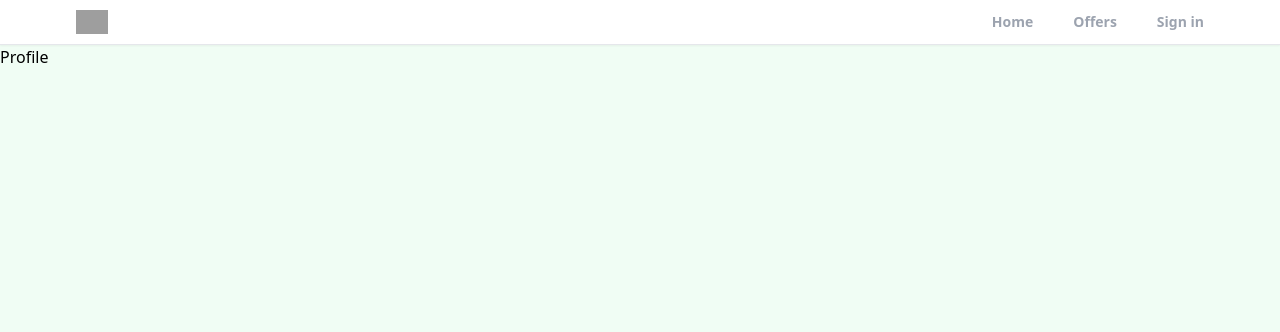
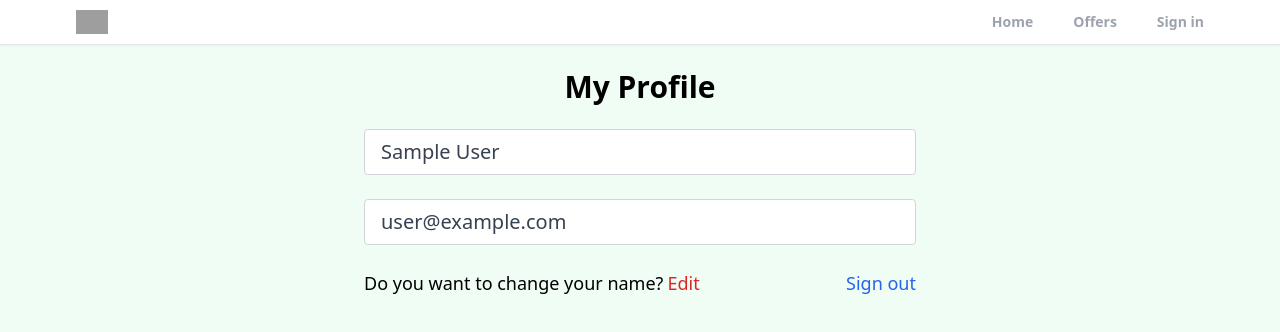
Before and after one commit to elias-sancosta/react-firebase-tailwindcss-real-estate, a React (Vite) app: page /profile in a window 1280 px wide. Shown: the top 332 px of the page. Built offline with nearby package versions, Linux system fonts and the light colour scheme; no server answers; sample sign-in values are in the browser's storage; grey boxes are pictures that could not be loaded.

Commit message:
Creating private route, custom hook and profile page

```diff
--- a/src/App.jsx
+++ b/src/App.jsx
@@ -8,6 +8,7 @@
 import Header from './components/Header';
 import { ToastContainer } from 'react-toastify';
 import 'react-toastify/dist/ReactToastify.css';
+import PrivateRoute from './components/PrivateRoute';
 
 function App() {
   return (
@@ -16,7 +17,9 @@
         <Header />
         <Routes>
           <Route path="/" element={<Home />} />
-          <Route path="/profile" element={<Profile />} />
+          <Route path="/profile" element={<PrivateRoute />}>
+            <Route path="/profile" element={<Profile />} />
+          </Route>
           <Route path="/sign-in" element={<SignIn />} />
           <Route path="/sign-up" element={<SignUp />} />
           <Route path="/forgot-password" element={<ForgotPassword />} />
--- /dev/null
+++ b/src/components/PrivateRoute.jsx
@@ -0,0 +1,10 @@
+import { Outlet, Navigate } from 'react-router-dom';
+import { useAuthStatus } from '../hooks/useAuthStatus';
+
+export default function PrivateRoute() {
+  const { loggedIn, checkingStatus } = useAuthStatus();
+  if (checkingStatus) {
+    return <h3>Loading...</h3>;
+  }
+  return loggedIn ? <Outlet /> : <Navigate to="/sign-in" />;
+}
--- /dev/null
+++ b/src/hooks/useAuthStatus.jsx
@@ -0,0 +1,20 @@
+import { useEffect, useState } from 'react';
+import { getAuth, onAuthStateChanged } from 'firebase/auth';
+
+export function useAuthStatus() {
+  const [loggedIn, setLoggedIn] = useState(false);
+  const [checkingStatus, setCheckingStatus] = useState(true);
+
+  useEffect(() => {
+    const auth = getAuth();
+    console.log(auth);
+    onAuthStateChanged(auth, (user) => {
+      if (user) {
+        setLoggedIn(true);
+      }
+      setCheckingStatus(false);
+    });
+  }, []);
+
+  return { loggedIn, checkingStatus };
+}
--- a/src/pages/Profile.jsx
+++ b/src/pages/Profile.jsx
@@ -1,3 +1,62 @@
+import { useState } from 'react';
+import { Link, useNavigate } from 'react-router-dom';
+import { getAuth } from 'firebase/auth';
+
 export default function Profile() {
-  return <div>Profile</div>;
+  const auth = getAuth();
+  const navigate = useNavigate();
+  const [formData, setFormData] = useState({
+    name: auth.currentUser.displayName,
+    email: auth.currentUser.email,
+  });
+  const { name, email } = formData;
+
+  function onLogout() {
+    auth.signOut();
+    navigate('/');
+  }
+
+  return (
+    <>
+      <section className="max-w-6xl mx-auto flex justify-center items-center flex-col">
+        <h1 className="text-3xl text-center mt-6 font-bold">My Profile</h1>
+        <div className="w-full md:w-[50%] mt-6 px-3">
+          <form>
+            {/* Name Input */}
+            <input
+              type="text"
+              id="name"
+              value={name}
+              disabled
+              className="mb-6 w-full px-4 py-2 text-xl text-gray-700 bg-white border border-gray-300 rounded transition ease-in-out"
+            />
+
+            {/* Email Input */}
+
+            <input
+              type="email"
+              id="email"
+              value={email}
+              disabled
+              className="mb-6 w-full px-4 py-2 text-xl text-gray-700 bg-white border border-gray-300 rounded transition ease-in-out"
+            />
+            <div className="flex justify-between whitespace-nowrap text-sm sm:text-lg mb-6">
+              <p className="flex items-center ">
+                Do you want to change your name?
+                <span className="text-red-600 hover:text-red-700 transition ease-in-out duration-200 ml-1 cursor-pointer">
+                  Edit
+                </span>
+              </p>
+              <p
+                onClick={onLogout}
+                className="text-blue-600 hover:text-blue-800 transition duration-200 ease-in-out cursor-pointer"
+              >
+                Sign out
+              </p>
+            </div>
+          </form>
+        </div>
+      </section>
+    </>
+  );
 }
```
